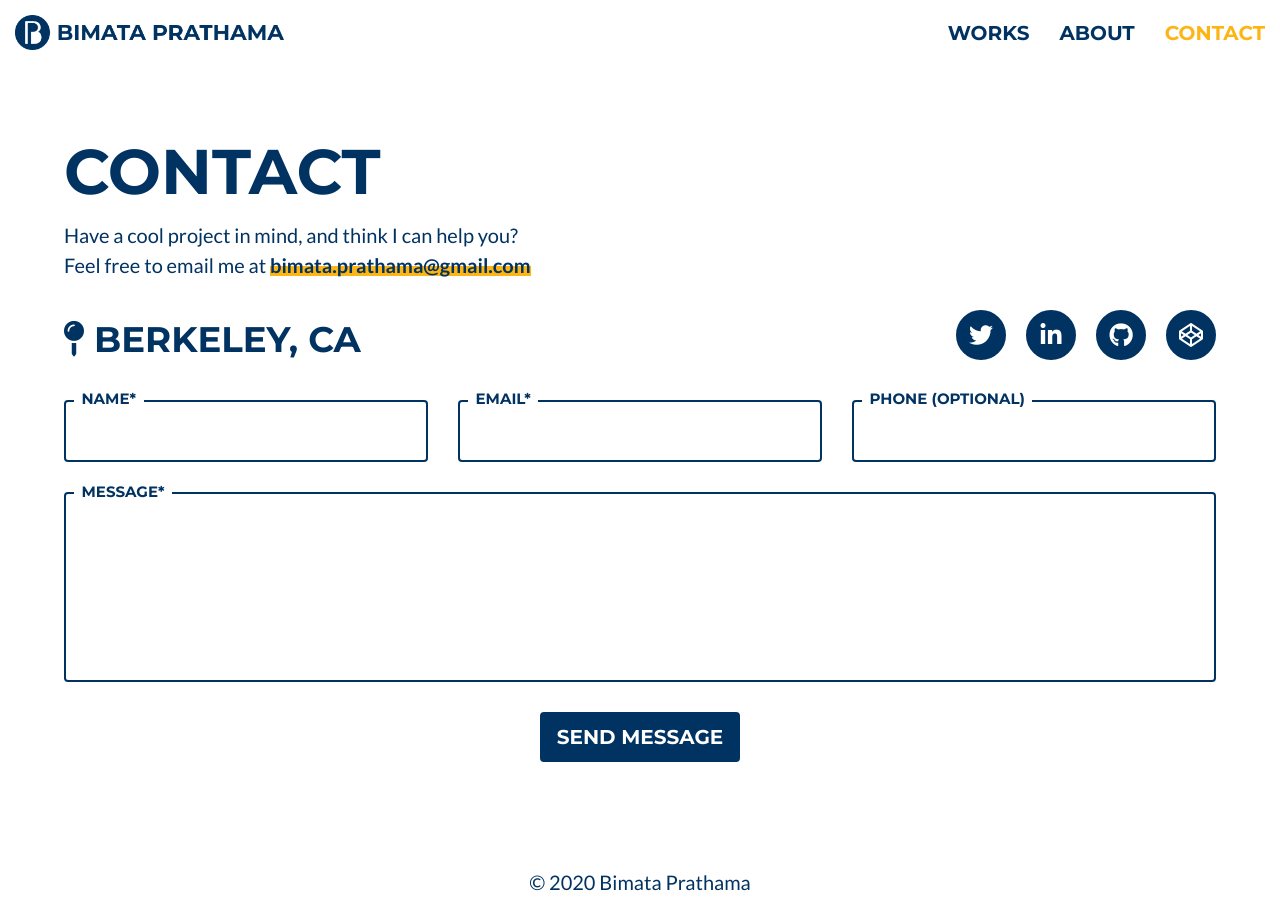
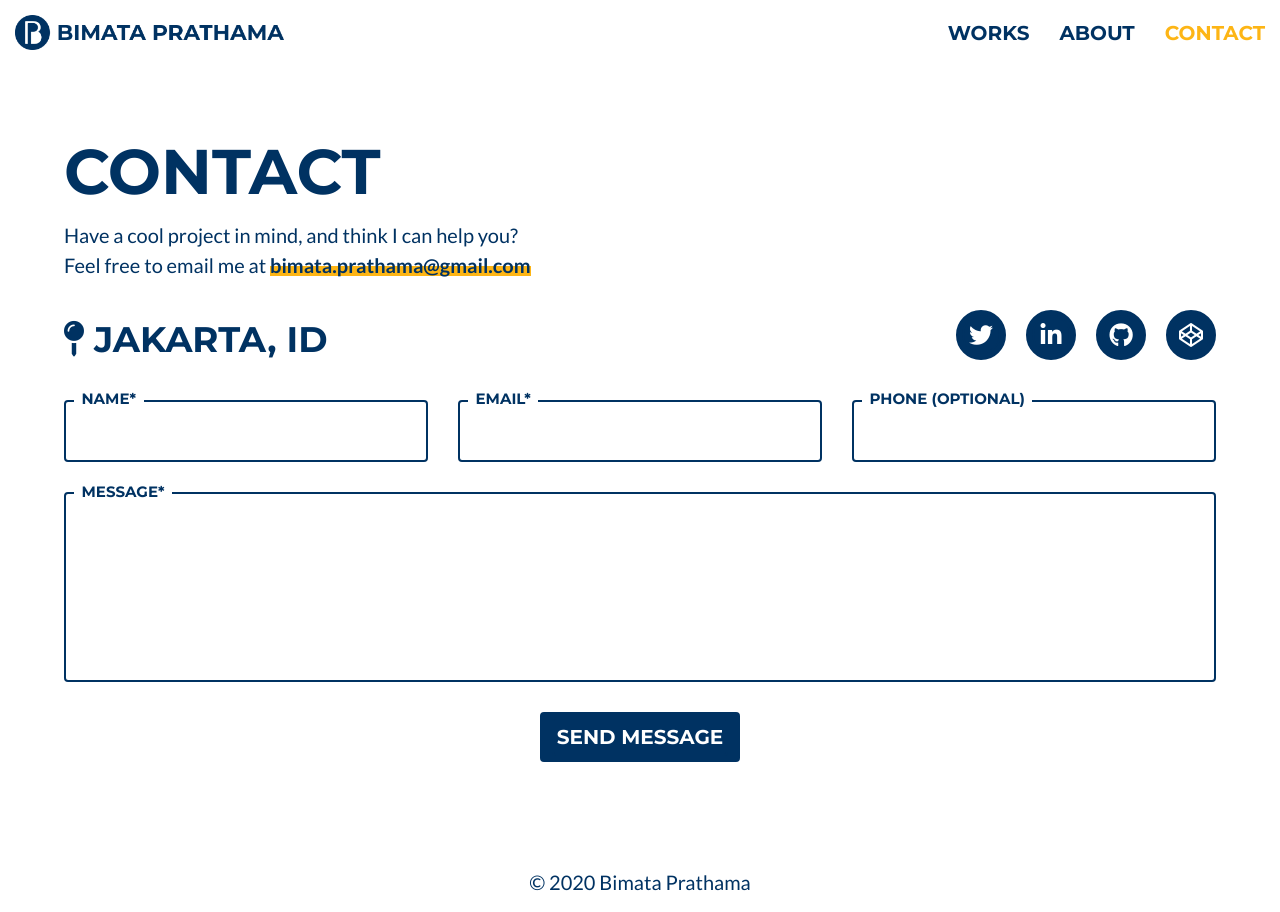
Before and after one commit to bedeviere/bimata3-vue, a Vue app: page /contact in a window 1280 px wide. Built offline with nearby package versions, Linux system fonts and the light colour scheme.

Commit message:
change locations from Berkeley, CA to Jakarta, ID

```diff
--- a/public/index.html
+++ b/public/index.html
@@ -4,7 +4,7 @@
     <meta charset="utf-8">
     <meta http-equiv="X-UA-Compatible" content="IE=edge">
     <meta name="viewport" content="width=device-width,initial-scale=1.0">
-    <meta name="description" content="Bimata Prathama is a UX/UI Designer living in Berkeley, CA. Also known as Bedeviere.">
+    <meta name="description" content="Bimata Prathama is a UX/UI Designer living in Jakarta, ID. Also known as Bedeviere.">
     <meta name="author" content="Bimata Prathama">
     <link rel="icon" href="<%= BASE_URL %>favicon.ico">
     <title>Bimata Prathama</title>
@@ -12,7 +12,7 @@
     <!-- Facebook meta -->
     <meta property="fb:app_id" content="226650467718620" />
     <meta property="og:title" content="Bimata Prathama | Portfolio" />
-    <meta property="og:description" content="A UX/UI Designer currently living in Berkeley, CA." />
+    <meta property="og:description" content="A UX/UI Designer currently living in Jakarta, ID." />
     <meta property="og:url" content="http://bedeviere.com" />
     <!-- Recommended image size is 1200 x 630px -->
     <meta property="og:image" content="http://bedeviere.com/bimata-cover.jpg" />
@@ -21,7 +21,7 @@
     <meta name="twitter:card" content="summary_large_image" />
     <meta name="twitter:site" content="Bimata Prathama" />
     <meta name="twitter:title" content="Bimata Prathama | Portfolio" />
-    <meta name="twitter:description" content="A UX/UI Designer currently living in Berkeley, CA." />
+    <meta name="twitter:description" content="A UX/UI Designer currently living in Jakarta, ID." />
     <meta name="twitter:image" content="http://bedeviere.com/bimata-cover.jpg" />
     <meta name="twitter:url" content="http://bedeviere.com" />
 
--- a/src/views/About.vue
+++ b/src/views/About.vue
@@ -11,7 +11,7 @@
           </div>
           <div class="column">
             <div class="about-overview">
-              <p>Hi! I'm <strong>Bimata</strong>, a <strong>UX/UI designer</strong> based in Berkeley, CA. I create <strong>design prototypes</strong> and conduct <strong>user research</strong>. I focused on <strong>simplicity</strong>, <strong>modularity</strong>, and <strong>easy maintenance</strong>.</p>
+              <p>Hi! I'm <strong>Bimata</strong>, a <strong>UX/UI designer</strong> based in <strong>Jakarta, ID</strong>. I create <strong>design prototypes</strong> and conduct <strong>user research</strong>. I focused on <strong>simplicity</strong>, <strong>modularity</strong>, and <strong>easy maintenance</strong>.</p>
               <p>I’m a designer transitioning from a <strong>front-end developer</strong> background. My previous developer background helps me understand the <strong>limitations</strong> and <strong>possibilities</strong> of current web technology. I recently completed <strong>Professional Diploma Program in UX/UI Design</strong> at <strong>UC Berkeley Extension</strong>.</p>
               <transition-expand>
                 <div class="about-overview-more" v-show="overviewMore">
--- a/src/views/Contact.vue
+++ b/src/views/Contact.vue
@@ -11,7 +11,7 @@
         </div>
         <div class="columns">
           <div class="column contact-location">
-            <h3><i class="fas fa-map-pin"></i> Berkeley, CA</h3>
+            <h3><i class="fas fa-map-pin"></i> Jakarta, ID</h3>
           </div>
           <div class="column contact-social">
             <ul class="list-social">
```
